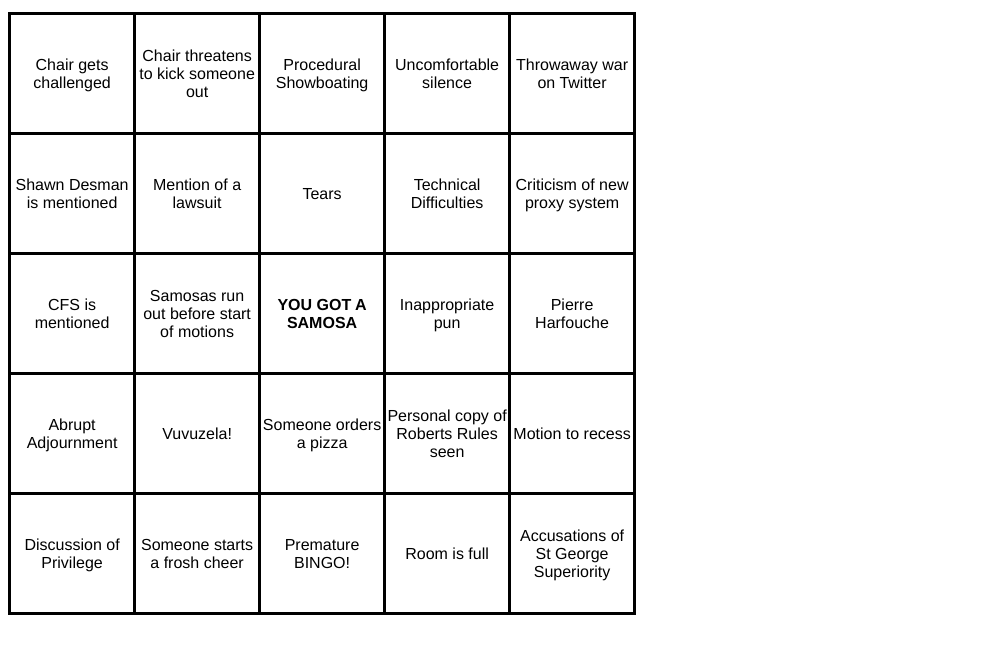
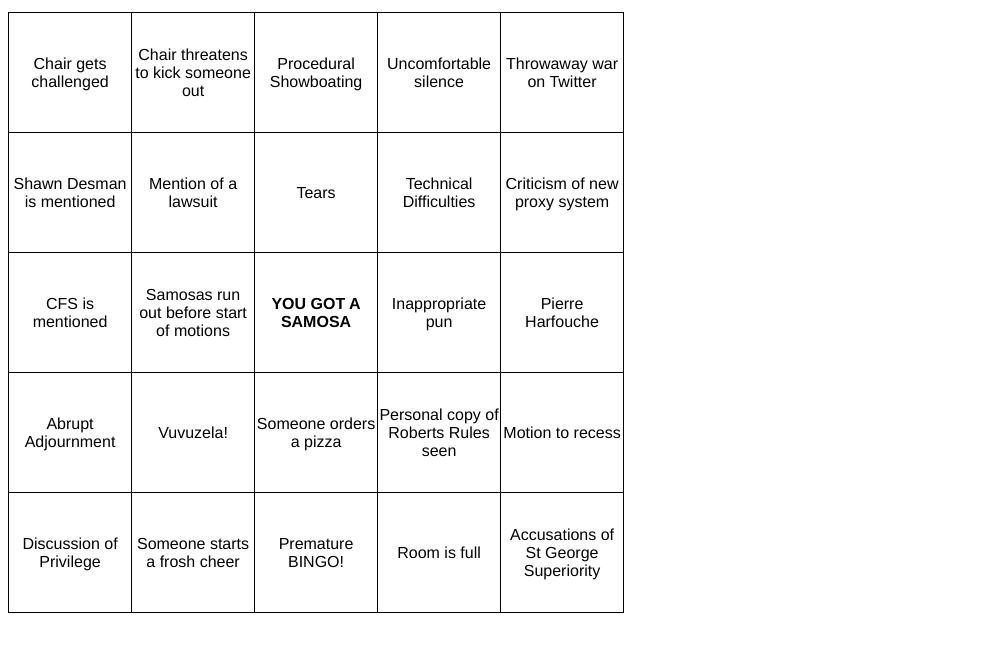
Before and after one commit to jwebbed/utsu-bingo, a website: page index.html in a window 1280 px wide. Shown: the part 63-716 px from the top of the page, without its empty margins (0-988 px from the left). Drawn offline with Linux system fonts and the light colour scheme; files that its build step writes are made by us from their sources.

Commit message:
Changed table borders

```diff
--- a/styles/styles.css
+++ b/styles/styles.css
@@ -22,7 +22,7 @@
 td {
    width: 120px;
    height: 120px;
-   border: 3px solid black;
+   border: 1px solid black !important;
    text-align: center;
  }
 
```
